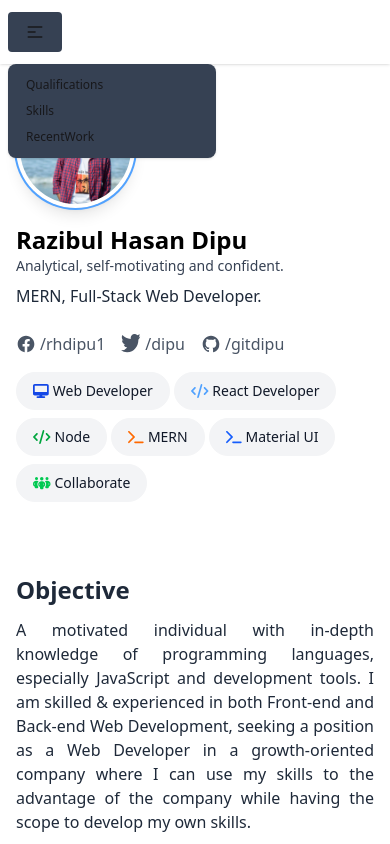
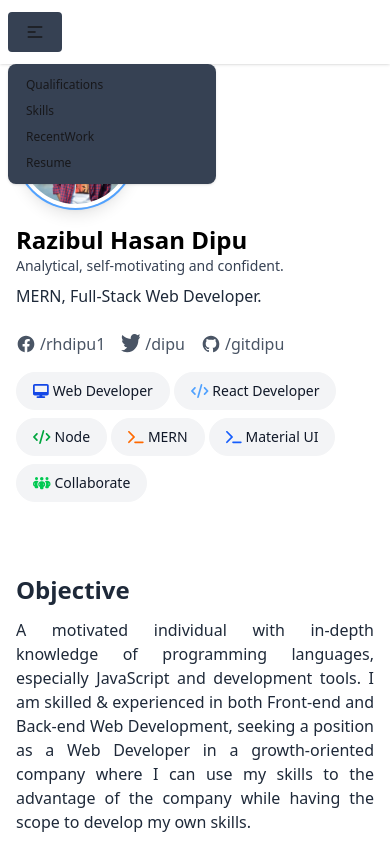
Before and after one commit to dipu-37/Portfolio, a React (Vite) app: page / in a window 390 px wide. Both pictures are taken after a click on the button 35 px from the left and 32 px from the top of the page. Shown: the top 844 px of the page. Built offline with nearby package versions, Linux system fonts and the light colour scheme; some icons are missing.

Commit message:
add resume

```diff
--- a/src/components/Navbar.jsx
+++ b/src/components/Navbar.jsx
@@ -44,6 +44,11 @@ const Navbar = () => {
               <li>
                 <a href="#recentWork" className="">
                   RecentWork
+                </a>
+              </li>
+              <li>
+                <a href="https://github.com/dipu-37">
+                Resume
                 </a>
               </li>
 
```
